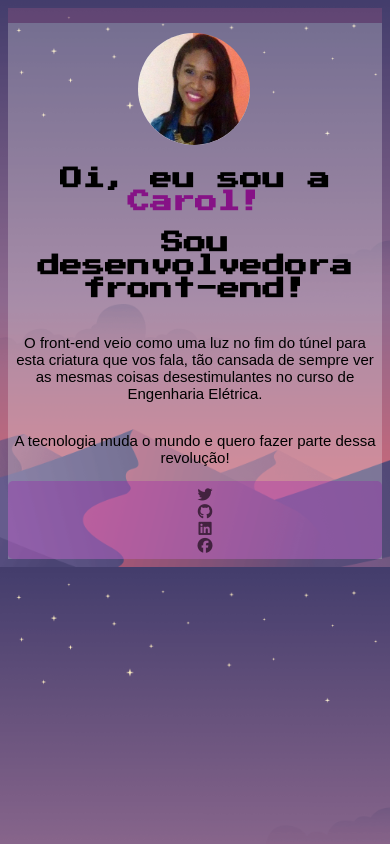
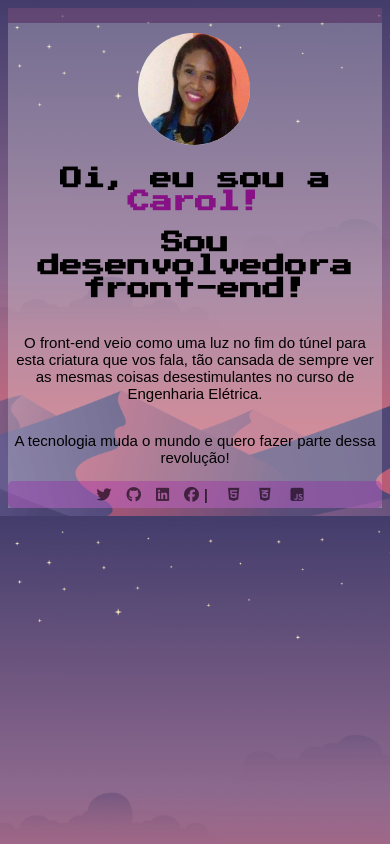
Before and after one commit to carolladss/p-gina_pessoal, a plain HTML site: page index.html in a window 390 px wide. Drawn offline with Linux system fonts and the light colour scheme.

Commit message:
versão final

```diff
--- a/css/style.css
+++ b/css/style.css
@@ -60,6 +60,11 @@
   }
 
   .card-icons .icone {
+    color:rgba(12, 2, 11, 0.644);
+    margin-left: 10px;
+    margin-right: 5px;
+  }
+  .card-icons .con {
     color:rgba(12, 2, 11, 0.644);
     margin-left: 20px;
   }
@@ -129,13 +134,19 @@
     padding: 5px;
     background: #a008ae48;
     display: flex;
-    flex-direction: column;
+    flex-direction: row;
     align-self: center;
     align-items: center;
+    justify-content: center;
   }
 
   .card-icons .icone {
     color:rgba(12, 2, 11, 0.644);
+    margin-left: 10px;
+    margin-right: 5px;
+  }
+  .card-icons .con {
+    color:rgba(12, 2, 11, 0.644);
     margin-left: 20px;
   }
 }
--- a/index.html
+++ b/index.html
@@ -36,11 +36,12 @@
         </div>
 
         <div class="card-icons">
-
           <a href="https://twitter.com/carolline_txt"><i class="icone fab fa-twitter"></i></a>
           <a href="https://github.com/carolladss"><i class="icone fab fa-github"></i></a>
           <a href="https://www.linkedin.com/in/carollinesouza/"><i class="icone fab fa-linkedin"></i></a>
           <a href="https://www.facebook.com/carollsouza/"><i class="icone fab fa-facebook"></i></a>
+          | <i class="con fab fa-html5"></i> <i class="con fab fa-css3-alt"></i> <i class="con fab fa-js-square"></i>
+
         </div>
 
       </div>
```
